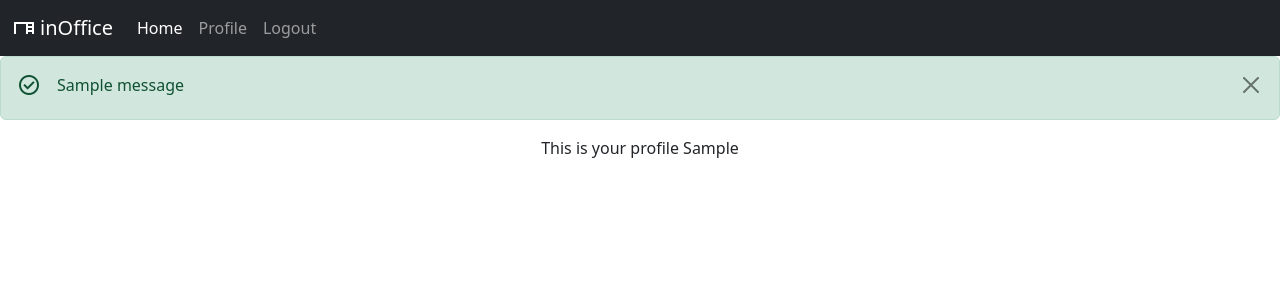
After one commit to marcello-f/inOffice, a Flask app: page /profile in a window 1280 px wide. The commit adds this page. Shown: the top 300 px of the page. Run offline with Flask 2, Linux system fonts and the light colour scheme; a user stored in the database is signed in; tables that the repository leaves empty hold one stand-in row (values such as "Sample post"); one stand-in notice (Sample message) is shown.

Commit message:
login and registration complete

```diff
--- a/inOffice/templates/base.html
+++ b/inOffice/templates/base.html
@@ -8,10 +8,10 @@
     <link rel="stylesheet" href=".static/css/style.css">
     <link href="https://cdn.jsdelivr.net/npm/bootstrap@5.2.2/dist/css/bootstrap.min.css" rel="stylesheet" integrity="sha384-Zenh87qX5JnK2Jl0vWa8Ck2rdkQ2Bzep5IDxbcnCeuOxjzrPF/et3URy9Bv1WTRi" crossorigin="anonymous">
     <link rel="stylesheet" href="https://fonts.googleapis.com/css2?family=Material+Symbols+Outlined:opsz,wght,FILL,GRAD@48,700,0,0" />
-
+    <link rel="icon" href="./static/desk.png">
+    <link rel="shortcut icon" href="./static/desk.png">
     <title>{% block title %}{% endblock %} | inOffice</title>
   </head>
-
   <body>
     <main>
         <nav class="navbar navbar-expand-lg navbar-dark bg-dark text-white">
@@ -25,24 +25,77 @@
                 </button>
                 <div class="collapse navbar-collapse" id="navbarNavDropdown">
                     <ul class="navbar-nav">
+                        {% if user.is_authenticated %}
                         <li class="nav-item">
-                            <a class="nav-link active" aria-current="page" href="#">Home</a>
+                            <a class="nav-link active" aria-current="page" href="{{ url_for('views.home') }}">Home</a>
                         </li>
                         <li class="nav-item">
-                            <a class="nav-link" href="#">Logout</a>
+                            <a class="nav-link" href="{{ url_for('views.profile') }}">Profile</a>
                         </li>
                         <li class="nav-item">
-                            <a class="nav-link" href="#">Login</a>
+                            <a class="nav-link" href="{{ url_for('auth.logout') }}">Logout</a>
+                        </li>
+                        {% else %}
+                        <li class="nav-item">
+                            <a class="nav-link" href="{{ url_for('auth.login') }}">Login</a>
                         </li>
                         <li class="nav-item">
-                            <a class="nav-link" href="#">Sign Up</a>
+                            <a class="nav-link" href="{{ url_for('auth.signup') }}">Sign Up</a>
                         </li>
+                        {% endif %}
                     </ul>
                 </div>
             </div>
         </nav>
-        {% block content %}
-        {% endblock %}
+
+        {% with messages = get_flashed_messages(with_categories=true) %}
+            {% if messages %}
+                {% for category, message in messages %}
+                    {% if category == 'error' %}
+                    <div class="alert alert-danger d-flex mb-0 p-2" role="alert">
+                        <div class="p-2">
+                            <span class="material-symbols-outlined">error</span>
+                        </div>
+                        <div class="p-2" style="white-space: nowrap;">
+                            {{ message }}
+                        </div>
+                        <div class="ms-auto p-2">
+                            <button type="button" class="btn-close" data-bs-dismiss="alert" aria-label="Close"></button>
+                        </div>
+                    </div>
+                    {% elif category == 'success' %}
+                    <div class="alert alert-success d-flex mb-0 p-2" role="alert">
+                        <div class="p-2">
+                            <span class="material-symbols-outlined">check_circle</span>
+                        </div>
+                        <div class="p-2" style="white-space: nowrap;">
+                            {{ message }}
+                        </div>
+                        <div class="ms-auto p-2">
+                            <button type="button" class="btn-close" data-bs-dismiss="alert" aria-label="Close"></button>
+                        </div>
+                    </div>
+                    {% else %}
+                    <div class="alert alert-secondary d-flex mb-0 p-2" role="alert">
+                        <div class="p-2">
+                            <span class="material-symbols-outlined">error</span>
+                        </div>
+                        <div class="p-2" style="white-space: nowrap;">
+                            Please Login or Sign Up for an account.
+                        </div>
+                        <div class="ms-auto p-2">
+                            <button type="button" class="btn-close" data-bs-dismiss="alert" aria-label="Close"></button>
+                        </div>
+                    </div>
+                    {% endif %}
+                {% endfor%}
+            {% endif %}
+        {% endwith %}
+
+        <div class="container mt-3" align="center">
+            {% block content %}
+            {% endblock %}
+        </div>
     </main>
 	<script src=".static/index.js"></script>
     <script src="https://cdn.jsdelivr.net/npm/bootstrap@5.2.2/dist/js/bootstrap.bundle.min.js" integrity="sha384-OERcA2EqjJCMA+/3y+gxIOqMEjwtxJY7qPCqsdltbNJuaOe923+mo//f6V8Qbsw3" crossorigin="anonymous"></script>
--- a/inOffice/templates/home.html
+++ b/inOffice/templates/home.html
@@ -3,5 +3,5 @@
 {% block title %}Home{% endblock %}
 
 {% block content %}
-<p>Home</p>
+<p>Welcome {{ user.firstname.title() }}!</p>
 {% endblock %}
--- /dev/null
+++ b/inOffice/templates/profile.html
@@ -0,0 +1,7 @@
+{% extends "base.html" %}
+
+{% block title %}Profile{% endblock %}
+
+{% block content %}
+<p>This is your profile {{ user.firstname.title() }}</p>
+{% endblock %}
--- a/inOffice/views.py
+++ b/inOffice/views.py
@@ -1,7 +1,15 @@
 from flask import Blueprint, render_template
+from flask_login import login_required, current_user
 
 views = Blueprint('views', __name__)
 
 @views.route('/')
+@login_required
 def home():
-    return render_template('home.html')
+    return render_template('home.html', user=current_user)
+
+@views.route('/profile', methods=['GET', 'POST'])
+@login_required
+def profile():
+
+    return render_template('profile.html', user=current_user)
```
Also changed, not shown: inOffice/__init__.py (+22 -2 lines), inOffice/auth.py (+46 -5 lines), inOffice/models.py (+10 -0 lines), inOffice/templates/login.html (+29 -0 lines), inOffice/templates/signup.html (+58 -0 lines), inOffice/static/desk.png (added).
